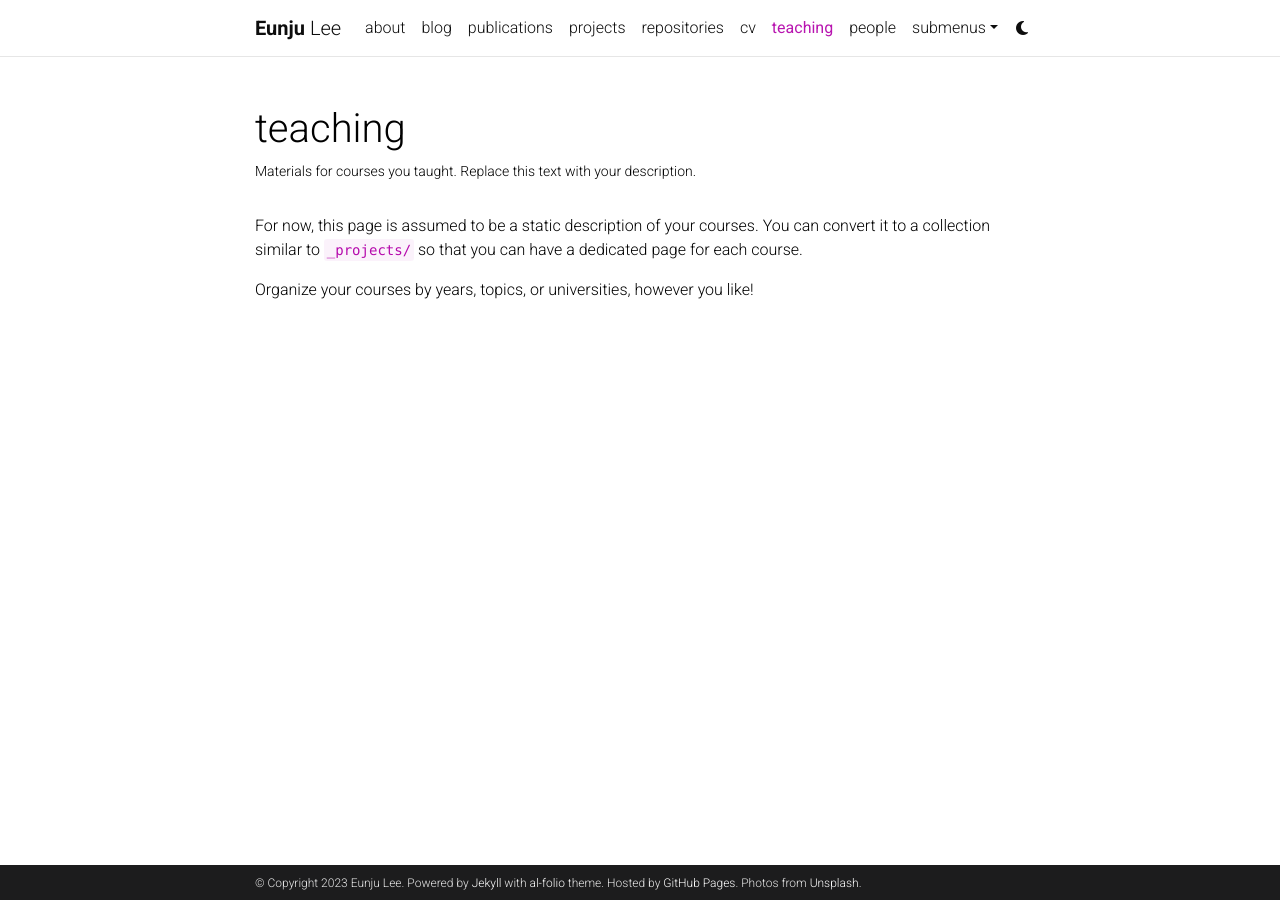
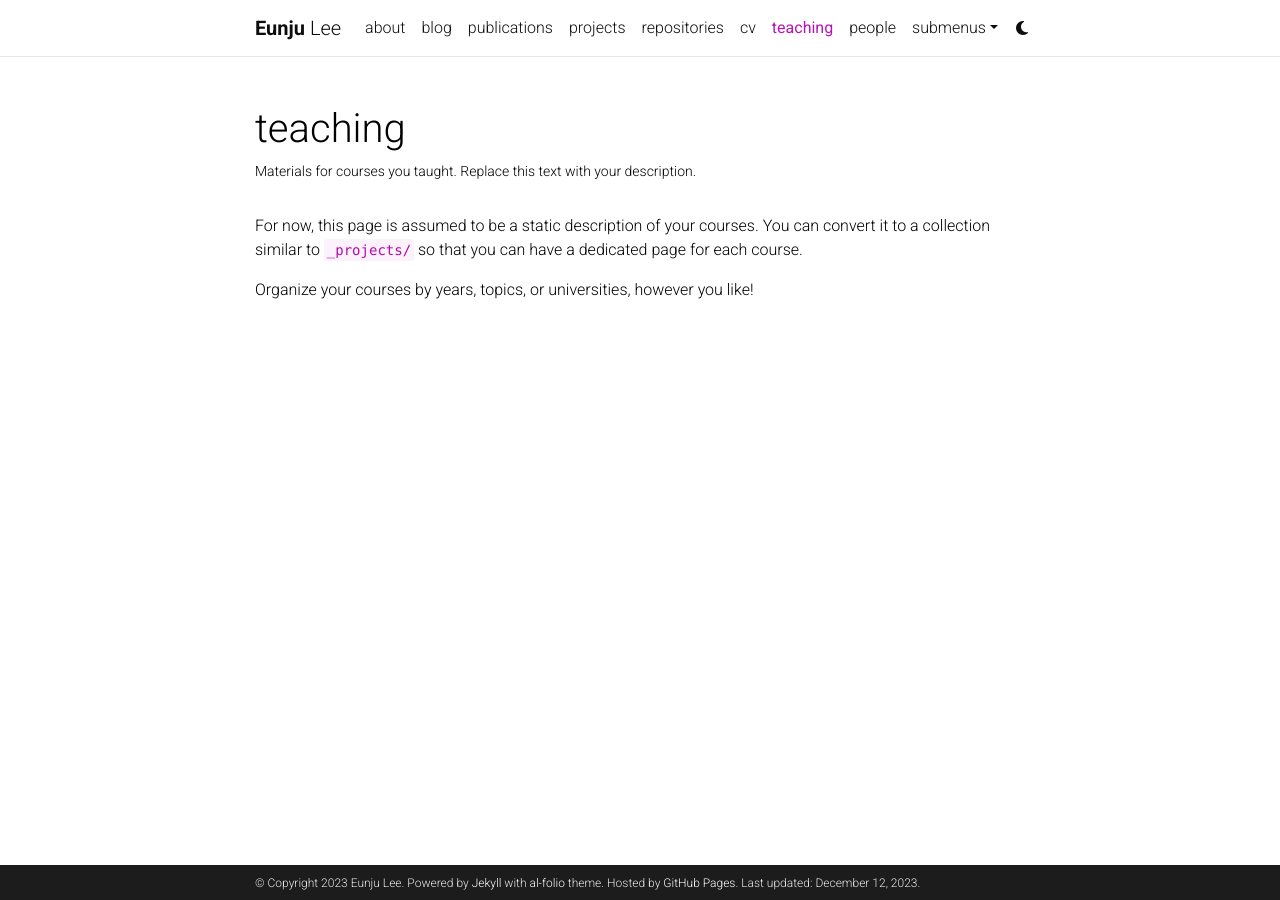
Before and after one commit to EJLEE5826/ejlee5826.github.io, a Jekyll site: the page built from _pages/teaching.md, in a window 1280 px wide. Built offline with Jekyll 4.4.1, drawn with Linux system fonts in a browser that asks for light colours; comment, search, counter and statistics services are not loaded; a style sheet for code colours, icons or effects is not loaded; some of the changed lines change nothing that is shown.

Commit message:
Update _config.yml

```diff
--- a/_config.yml
+++ b/_config.yml
@@ -12,15 +12,14 @@
 footer_text: >
   Powered by <a href="https://jekyllrb.com/" target="_blank">Jekyll</a> with <a href="https://github.com/alshedivat/al-folio">al-folio</a> theme.
   Hosted by <a href="https://pages.github.com/" target="_blank">GitHub Pages</a>.
-  Photos from <a href="https://unsplash.com" target="_blank">Unsplash</a>.
-keywords: jekyll, jekyll-theme, academic-website, portfolio-website  # add your own keywords or leave empty
+keywords: eunjulee  # add your own keywords or leave empty
 
 lang: en # the language of your site (for example: en, fr, cn, ru, etc.)
-icon: ⚛️  # the emoji used as the favicon (alternatively, provide image name in /assets/img/)
+icon: 👾  # the emoji used as the favicon (alternatively, provide image name in /assets/img/)
 
 url: https://EJLEE5826.github.io # the base hostname & protocol for your site
 baseurl: # the subpath of your site, e.g. /blog/
-last_updated: false # set to true if you want to display last updated in the footer
+last_updated: true # set to true if you want to display last updated in the footer
 impressum_path:  # set to path to include impressum link in the footer, use the same path as permalink in a page, helps to conform with EU GDPR
 
 # -----------------------------------------------------------------------------
@@ -73,7 +72,7 @@
 mastodon_username: # your mastodon instance+username in the format instance.tld/@username
 linkedin_username: eunju-lee-85a1a0199 # your LinkedIn user name
 telegram_username: # your Telegram user name
-scholar_userid: # your Google Scholar ID
+scholar_userid: iUJ0tKwAAAAJ # your Google Scholar ID
 semanticscholar_id: # your Semantic Scholar ID
 whatsapp_number: # your WhatsApp number (full phone number in international format. Omit any zeroes, brackets, or dashes when adding the phone number in international format.)
 orcid_id: # your ORCID ID
@@ -103,8 +102,8 @@
 zotero_username: # your zotero username
 wechat_qr: # filename of your wechat qr-code saved as an image (e.g., wechat-qr.png if saved to assets/img/wechat-qr.png)
 
-contact_note: >
-  You can even add a little note about which of these is the best way to reach you.
+# contact_note: >
+#   You can even add a little note about which of these is the best way to reach you.
 
 # -----------------------------------------------------------------------------
 # Analytics and search engine verification
@@ -155,8 +154,8 @@
 # If you have blog posts published on medium.com or other external sources,
 # you can display them in your blog by adding a link to the RSS feed.
 external_sources:
-  - name: medium.com
-    rss_url: https://medium.com/@al-folio/feed
+  - name: linkedin.com
+    rss_url: https://www.linkedin.com/in/eunju-lee-85a1a0199/ # https://medium.com/@al-folio/feed
 
 # -----------------------------------------------------------------------------
 # Collections
```
